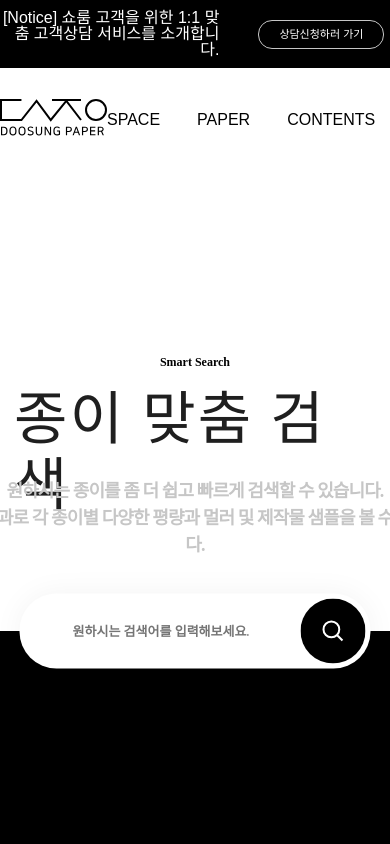
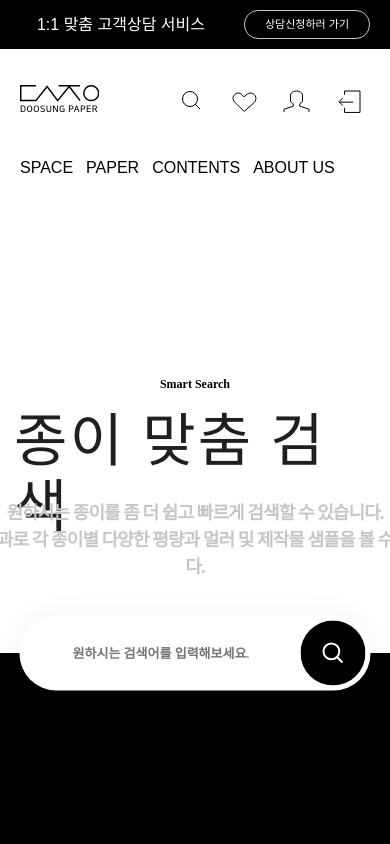
Before and after one commit to WEB16KJN/Client, a React (Create React App) app: page / in a window 390 px wide. Shown: the top 844 px of the page. Built offline with nearby package versions, Linux system fonts and the light colour scheme; no server answers; a web font is replaced by a local one.

Commit message:
:lipstick: 헤더 레이아웃 구성

```diff
--- a/src/components/common/Header.jsx
+++ b/src/components/common/Header.jsx
@@ -2,16 +2,24 @@ import React from 'react';
 import styled from 'styled-components';
 import { IcHeart, IcLogout, IcSearch, IcUser, Logo } from './Icon';
 import { colors } from '../../styles/color';
+import HeaderLayout from './Header.layout';
 
 export default function Header() {
   return (
     <StyledWrapper>
+      <HeaderLayout>
         <StyledNotice>
-        <div>[Notice] 쇼룸 고객을 위한 1:1 맞춤 고객상담 서비스를 소개합니다.</div>
+          <div>
+            <span className="hide-less-than-mobile">[Notice] 쇼룸 고객을 위한 </span>
+            <span>1:1 맞춤 고객상담 서비스</span>
+            <span className="hide-less-than-mobile">를 소개합니다.</span>
+          </div>
           <div>
             <StyledCounselButton>상담신청하러 가기</StyledCounselButton>
           </div>
         </StyledNotice>
+      </HeaderLayout>
+      <HeaderLayout>
         <StyledBanner>
           <Logo />
           <StyledMiddleMenu>
@@ -21,16 +29,17 @@ export default function Header() {
             <div>ABOUT US</div>
           </StyledMiddleMenu>
           <StyledRightMenu>
-          <StyledSearchBar>
-            <input type="text" placeholder="상품검색" />
+            <StyledSearchBar className="reset-less-than-tablet">
+              <input type="text" placeholder="상품검색" className="hide-less-than-tablet" />
               <IcSearch width="40" height="40" />
             </StyledSearchBar>
             <IcHeart width="40" height="40" />
             <IcUser width="40" height="40" />
             <IcLogout width="40" height="40" />
-          <div>ENGLISH</div>
+            <div className="hide-less-than-mobile">ENGLISH</div>
           </StyledRightMenu>
         </StyledBanner>
+      </HeaderLayout>
     </StyledWrapper>
   );
 }
@@ -41,6 +50,9 @@ const StyledWrapper = styled.div`
   width: 100%;
   z-index: 999;
   margin-bottom: 46px;
+  display: flex;
+  flex-direction: column;
+  align-items: center;
 `;
 
 const StyledNotice = styled.div`
--- /dev/null
+++ b/src/components/common/Header.layout.jsx
@@ -0,0 +1,76 @@
+import { checkPropTypes } from 'prop-types';
+import React from 'react';
+import styled from 'styled-components';
+import useResponsive from '../../hooks/useResponsive';
+
+export default function HeaderLayout({ children }) {
+  const { isBigScreen, isTabletOrDesktop, isMobileOrTablet, isMobile } = useResponsive();
+  if (isBigScreen) return <StyledDesktopWrapper>{children}</StyledDesktopWrapper>;
+  if (isTabletOrDesktop)
+    return <StyledTabletToDesktopWrapper>{children}</StyledTabletToDesktopWrapper>;
+  if (isMobileOrTablet)
+    return <StyledMobileToTabletWrapper>{children}</StyledMobileToTabletWrapper>;
+  if (isMobile) return <StyledMobileWrapper>{children}</StyledMobileWrapper>;
+  return <div>{children}</div>;
+}
+
+HeaderLayout.propTypes = {
+  children: checkPropTypes.any,
+};
+
+const StyledWrapper = styled.div`
+  width: 100%;
+  overflow: hidden;
+  & > div {
+    box-sizing: border-box;
+  }
+`;
+
+const StyledDesktopWrapper = styled(StyledWrapper)`
+  & > div {
+    padding-left: max(calc(50% - 540px), 20px);
+    padding-right: max(calc(50% - 540px), 20px);
+  }
+`;
+
+const StyledTabletToDesktopWrapper = styled(StyledDesktopWrapper)`
+  &:nth-child(2) {
+    & > div {
+      grid-template-columns: 1fr 3fr auto;
+      gap: 11px;
+    }
+  }
+  & .hide-less-than-tablet {
+    display: none;
+  }
+  & .reset-less-than-tablet {
+    all: unset;
+  }
+`;
+
+const StyledMobileToTabletWrapper = styled(StyledTabletToDesktopWrapper)`
+  &:nth-child(2) {
+    & > div {
+      display: flex;
+      justify-content: space-around;
+      width: 100%;
+      padding-bottom: 70px;
+      & > div {
+        gap: 13px;
+      }
+      & > div:nth-child(2) {
+        position: absolute;
+        top: 160px;
+        left: 20px;
+      }
+      & > div:nth-child(3) {
+        justify-content: flex-end;
+      }
+    }
+  }
+  & .hide-less-than-mobile {
+    display: none;
+  }
+`;
+
+const StyledMobileWrapper = styled(StyledMobileToTabletWrapper)``;
```
Lines whose indentation alone changed are shown as unchanged.
